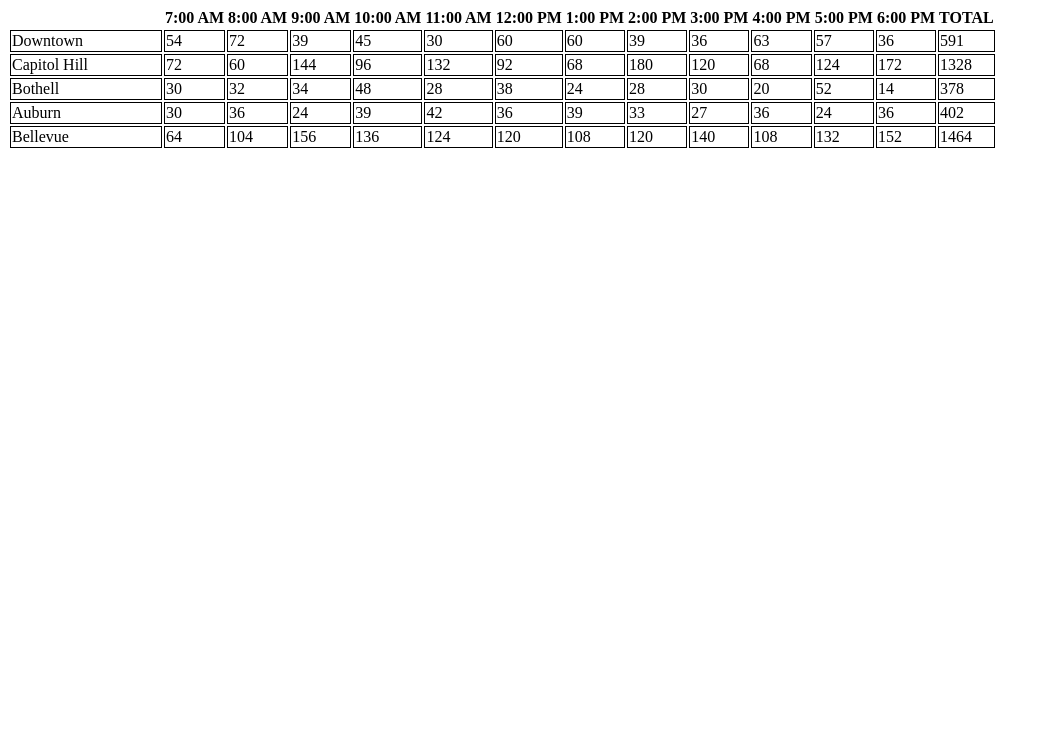
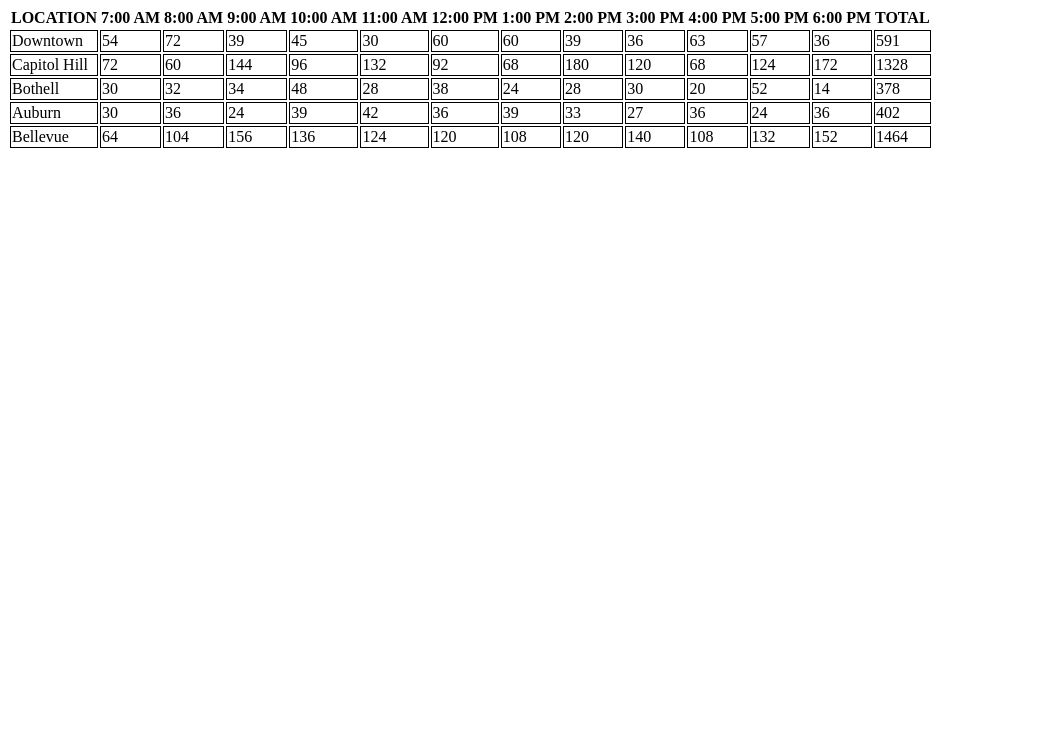
Before and after one commit to seanfooks01/donut_shop, a plain HTML site: page index.html in a window 1280 px wide. Shown: the part 60-800 px from the top of the page, without its empty margins (0-1050 px from the left). Drawn offline with Linux system fonts and the light colour scheme.

Commit message:
Added Location td

```diff
--- a/donut.js
+++ b/donut.js
@@ -27,14 +27,20 @@ var bellevue = new StoreLocation("Bellevue", hours, 4, 15, 40);
 var locations=[downtown, caphill, bothell, auburn, bellevue];
 
 var hoursOperation = document.getElementById("hours_operation");
+
+var locationsHead = document.createElement("th");
+hoursOperation.appendChild(locationsHead);
+locationsHead.textContent = "LOCATION";
+
 for(var i = 0; i < hours.length; i++){
   var tableHead = document.createElement("th");
   hoursOperation.appendChild(tableHead);
   tableHead.textContent = hours[i];
 }
-  var totalHead = document.createElement("th");
-  hoursOperation.appendChild(totalHead);
-  totalHead.textContent = "TOTAL";
+
+var totalHead = document.createElement("th");
+hoursOperation.appendChild(totalHead);
+totalHead.textContent = "TOTAL";
 
 var locationsTable = document.getElementById("locations_table");
 for(var i = 0; i < locations.length; i++){
--- a/index.html
+++ b/index.html
@@ -9,7 +9,6 @@
     <thead><h1>Top Pot Donuts</h1></thead>
     <tbody id="locations_table">
       <tr id="hours_operation">
-        <th width="150"></th>
       </tr>
     </tbody>
   </table>
```
